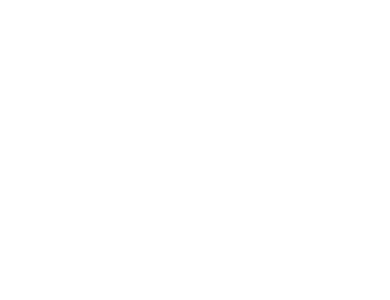
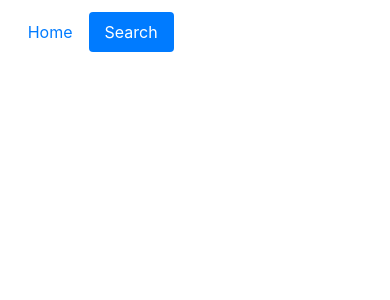
Before and after one commit to isubasinghe/fbhack-2019-frontend, a React (Create React App) app: page /search in a window 390 px wide. Shown: the top 300 px of the page. Built offline with nearby package versions, Linux system fonts and the light colour scheme.

Commit message:
made responsive

```diff
--- a/package.json
+++ b/package.json
@@ -3,6 +3,7 @@
   "version": "0.1.0",
   "private": true,
   "dependencies": {
+    "axios": "^0.18.0",
     "node-sass": "^4.12.0",
     "react": "^16.8.6",
     "react-bootstrap": "^1.0.0-beta.8",
--- a/src/App.js
+++ b/src/App.js
@@ -3,6 +3,7 @@ import { BrowserRouter as Router, Route, Link } from 'react-router-dom';
 import Homepage from './pages/Homepage';
 import Signup from './pages/Signup';
 import Profiles from './pages/Profiles';
+import Search from './pages/Search';
 
 import logo from './logo.svg';
 import './App.css';
@@ -14,6 +15,7 @@ function App() {
         <Route exact path='/' component={Homepage} />
         <Route exact path='/signup' component={Signup} />
         <Route exact path='/profiles' component={Profiles} />
+        <Route exact path='/search' component={Search} />
       </Router>
     </div>
   );
--- /dev/null
+++ b/src/components/Nav/index.js
@@ -0,0 +1,24 @@
+import React, { Component } from 'react';
+
+import { Nav } from 'react-bootstrap';
+
+import './nav.scss';
+
+class Navbar extends Component {
+  render() {
+    return (
+      <div className='nav-container'>
+        <Nav variant="pills" activeKey={this.props.activeKey}>
+          <Nav.Item>
+            <Nav.Link href="/">Home</Nav.Link>
+          </Nav.Item>
+          <Nav.Item>
+            <Nav.Link href="/search">Search</Nav.Link>
+          </Nav.Item>
+        </Nav>
+      </div>
+    );
+  }
+}
+
+export default Navbar;
--- /dev/null
+++ b/src/components/Nav/nav.scss
@@ -0,0 +1,5 @@
+.nav-container {
+    margin-top: 2%;
+    margin-left: 2%;
+    padding: 1%;
+}
--- a/src/pages/Homepage/index.js
+++ b/src/pages/Homepage/index.js
@@ -1,10 +1,11 @@
 import React, { Component } from 'react';
 
+import Nav from '../../components/Nav';
 
 class Homepage extends Component {
   render() {
     return (
-      <div/>
+      <Nav activeKey="/" />
     );
   }
 }
--- a/src/pages/Search/index.js
+++ b/src/pages/Search/index.js
@@ -1,5 +1,6 @@
 import React, { Component } from 'react';
 
+import Nav from '../../components/Nav';
 
 class Search extends Component {
   constructor(props) {
@@ -8,7 +9,7 @@ class Search extends Component {
 
   render() {
     return (
-      <div />
+      <Nav activeKey="/search" />
     );
   }
 }
--- a/src/pages/Signup/index.js
+++ b/src/pages/Signup/index.js
@@ -1,4 +1,4 @@
-import React, { Component, Fragment } from 'react';
+import React, { Component } from 'react';
 
 import { Form, Button } from 'react-bootstrap';
 
@@ -13,9 +13,12 @@ class Signup extends Component {
       email: React.createRef(),
       password: React.createRef(),
     };
+    this.handleSubmit = this.handleSubmit.bind(this);
   }
 
   handleSubmit() {
+    console.log(this.data.email.value);
+    console.log(this.data.password.value);
 
   }
 
@@ -26,7 +29,7 @@ class Signup extends Component {
           <Form>
             <Form.Group controlId="formBasicEmail">
               <Form.Label>Email</Form.Label>
-              <Form.Control inputRef={input => {this.data.email = input}} type="email" placeholder="Enter email" />
+              <Form.Control ref={input => {this.data.email = input}} type="email" placeholder="Enter email" />
               <Form.Text className="text-muted">
                 We'll never share your email with anyone else.
               </Form.Text>
@@ -34,14 +37,13 @@ class Signup extends Component {
 
             <Form.Group controlId="formBasicPassword">
               <Form.Label>Password</Form.Label>
-              <Form.Control inputRef={input => {this.data.password = input} }type="password" placeholder="Password" />
+              <Form.Control ref={input => {this.data.password = input} }type="password" placeholder="Password" />
             </Form.Group>
 
-            <Form.Group controlId="submit">
-              <Button className="submit-button" onClick={this.handleSubmit} >
-                Submit
-              </Button>
-            </Form.Group>
+            <Button className="submit-button" onClick={this.handleSubmit} >
+              Submit
+            </Button>
+
           </Form>
         </div>
 
--- a/src/pages/Signup/signup.scss
+++ b/src/pages/Signup/signup.scss
@@ -8,14 +8,14 @@ $md: 768px;
         margin-left: 1%;
     }
     width: 40%;
-    height: 40%;
+    min-height: 40%;
 
     @media screen and (max-width: $md) {
         width: 80%;
     }
     border: 2px solid #3D9970;
-    border-radius: 10px;
-    padding: 10px;
+    border-radius: 1em;
+    padding: 1em;
     position: absolute;
 
     top: 45%;
```
Also changed, not shown: 1 other file (tests, documents, lock files or other folders).
